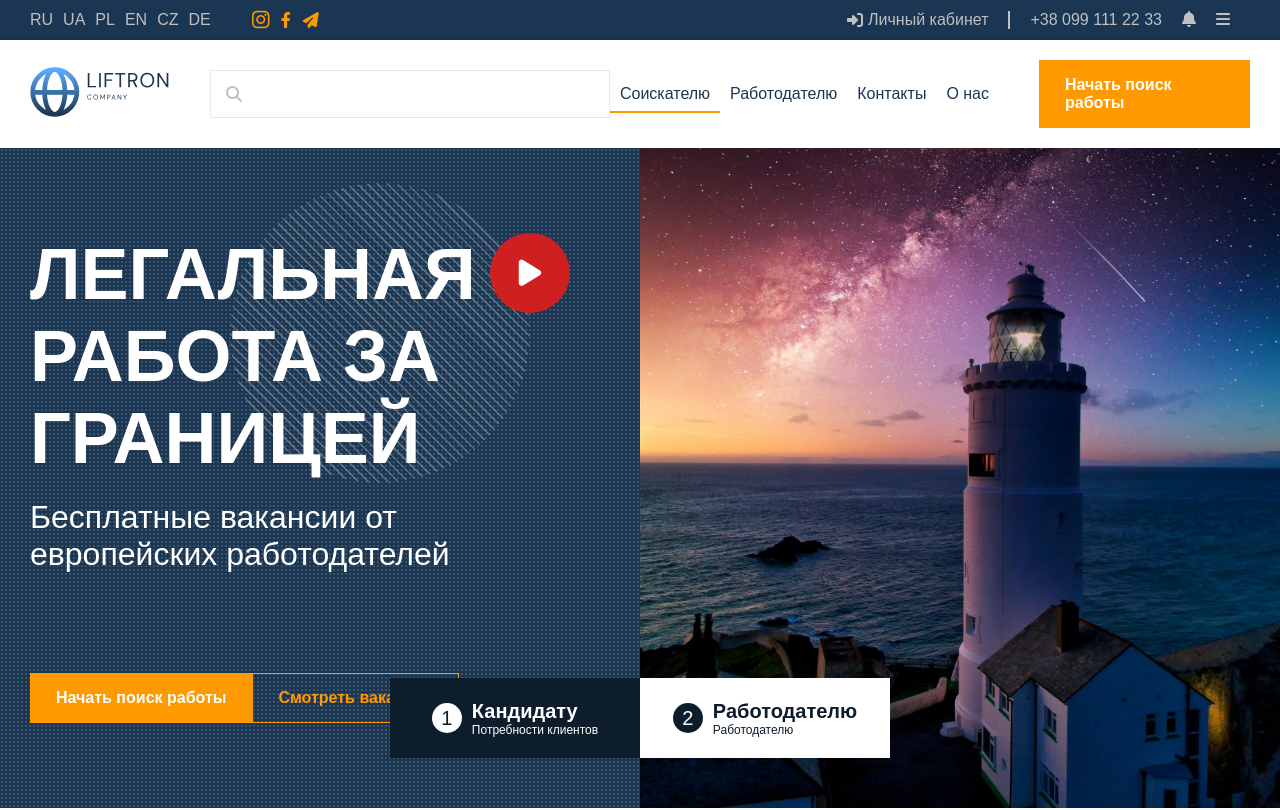
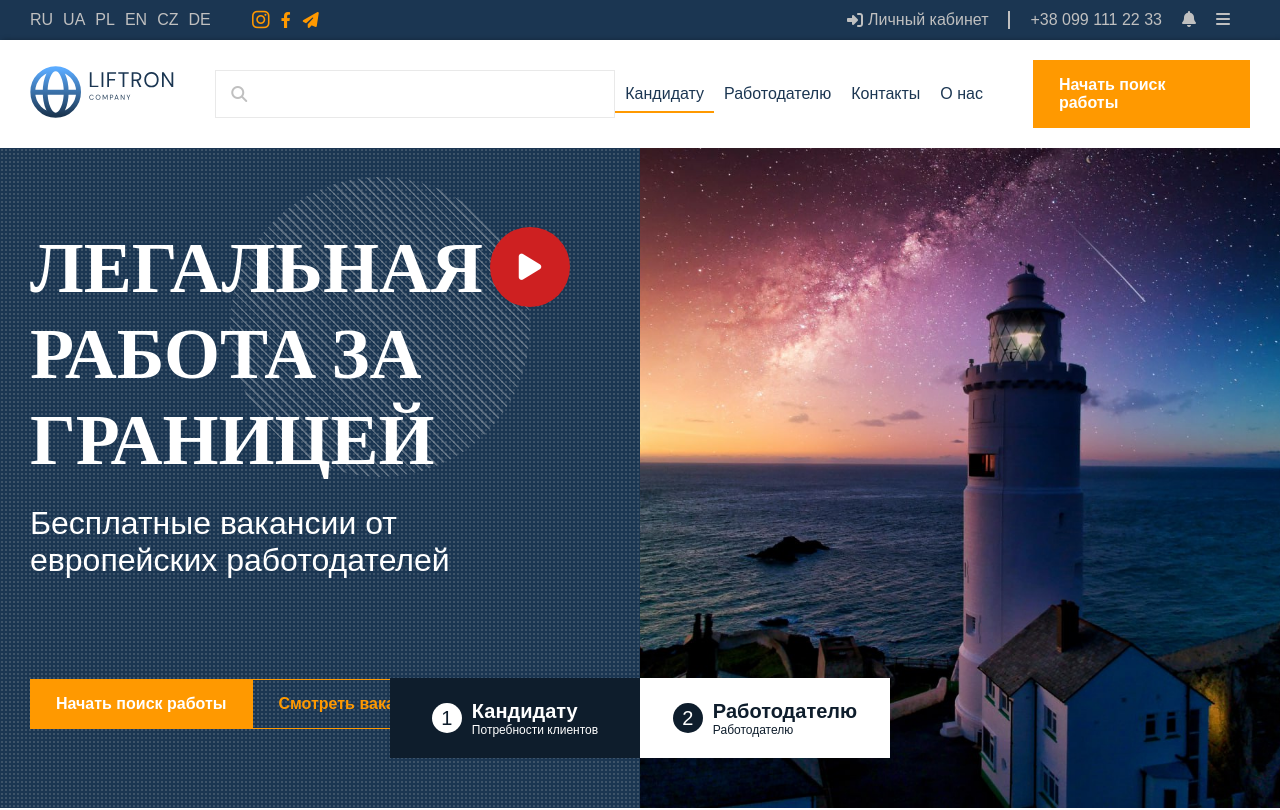
Before and after one commit to DmitryStetsenko/employment-abroad-app, a React (Create React App) app: page / in a window 1280 px wide. Shown: the top 810 px of the page. Built offline with nearby package versions, Linux system fonts and the light colour scheme; no server answers.

Commit message:
problem with add font !!!

```diff
--- a/src/componets/Hero.jsx
+++ b/src/componets/Hero.jsx
@@ -111,7 +111,6 @@ const EmployerHero = () => {
             </div>
             <div className="hero__action-block">
               <button className="btn">Подать вакансию</button>
-              <button className="btn btn_stroke">Смотреть вакансии</button>
             </div>
           </div>
         </div>
--- a/src/componets/Menu.jsx
+++ b/src/componets/Menu.jsx
@@ -4,7 +4,7 @@ const Menu = ({children, modificator}) => {
   return (
     <nav className="menu-header__menu">
     <ul className="menu-list">
-      <li className={`menu-list${modificator}__item`}><NavLink to="/" className={`menu-list${modificator}__link`}>Соискателю</NavLink></li>
+      <li className={`menu-list${modificator}__item`}><NavLink to="/" className={`menu-list${modificator}__link`}>Кандидату</NavLink></li>
       <li className={`menu-list${modificator}__item`}><NavLink to="/employer" className={`menu-list${modificator}__link`}>Работодателю</NavLink></li>
       <li className={`menu-list${modificator}__item`}><NavLink to="/contacts" className={`menu-list${modificator}__link`}>Контакты</NavLink></li>
       <li className={`menu-list${modificator}__item`}><NavLink to="/about" className={`menu-list${modificator}__link`}>О нас</NavLink></li>
--- a/src/componets/pages/AboutPage.jsx
+++ b/src/componets/pages/AboutPage.jsx
@@ -1,7 +1,8 @@
 import UnderConstuction from '../UnderConstuction';
 
 const AboutPage = () => {
-  return <UnderConstuction />;
+  // return <UnderConstuction />;
+  return <></>;
 };
 
 export default AboutPage;
--- a/src/componets/pages/AccountPage.jsx
+++ b/src/componets/pages/AccountPage.jsx
@@ -1,7 +1,8 @@
 import UnderConstuction from "../UnderConstuction";
 
 const AccountPage = () => {
-  return <UnderConstuction />;
+  // return <UnderConstuction />;
+  return <></>;
 };
 
 export default AccountPage;
--- a/src/componets/pages/ContactsPage.jsx
+++ b/src/componets/pages/ContactsPage.jsx
@@ -1,7 +1,8 @@
 import UnderConstuction from '../UnderConstuction';
 
 const ContactsPage = () => {
-  return <UnderConstuction />;
+  // return <UnderConstuction />;
+  return <></>;
 };
 
 export default ContactsPage;
--- a/src/componets/pages/EmployerPage.jsx
+++ b/src/componets/pages/EmployerPage.jsx
@@ -1,7 +1,8 @@
 import UnderConstuction from "../UnderConstuction";
 
 const EmployerPage = () => {
-  return <UnderConstuction />
+  // return <UnderConstuction />
+  return <></>;
 };
 
 export default EmployerPage;
--- a/src/componets/pages/VacancyPage.jsx
+++ b/src/componets/pages/VacancyPage.jsx
@@ -14,6 +14,8 @@ const VacancyPage = () => {
 
   const dispatch = useDispatch();
   const {data} = useSelector(state => state.vacancies);
+
+  console.log(data);
 
   const {
     id,
--- a/src/index.scss
+++ b/src/index.scss
@@ -1,7 +1,15 @@
+@font-face {
+  font-family: "Seasons";
+  src:url(./fonts/theseasons/TheSeasonsRegular.ttf) format("truetype");
+  // font-weight: 400;
+  // font-style: normal;
+  // font-display: swap;
+}
+
 @import "./scss/vars";
 @import "./scss/mixins";
 
-@import "./scss/fonts";
+// @import "./scss/fonts";
 @import "./scss/common";
 @import "./scss/components/forms/forms";
 
--- a/src/scss/_fonts.scss
+++ b/src/scss/_fonts.scss
@@ -1,5 +1,7 @@
-@include addFont('/fonts/theseasons/TheSeasonsRegular', 'Seasons');
-@include addFont('/fonts/moontime/MoonTime-Regular', 'MoonTime');
+$fontPathBase: '/fonts';
 
-@include addFont('/fonts/dmsans/DMSans-Regular', 'DM Sans');
-@include addFont('/fonts/dmsans/DMSans-Bold', 'DM Sans', bold);
+@include addFont($fontPathBase + '/theseasons/TheSeasonsRegular', 'Seasons');
+@include addFont($fontPathBase + '/moontime/MoonTime-Regular', 'MoonTime');
+
+@include addFont($fontPathBase + '/dmsans/DMSans-Regular', 'DM Sans');
+@include addFont($fontPathBase + '/dmsans/DMSans-Bold', 'DM Sans', bold);
--- a/src/scss/_mixins.scss
+++ b/src/scss/_mixins.scss
@@ -7,7 +7,7 @@
 @mixin addFont($path, $fontFamily, $fontWeight: normal, $fontStyle: normal) {
     @font-face {
         font-family: $fontFamily;
-        src: url($path + '.eot');
+        src: url($path + '.eot') format('embedded-opentype');
         src: url($path + '.eot?#iefix') format('embedded-opentype'),
             url($path + '.woff2') format('woff2'),
             url($path + '.woff') format('woff'),
@@ -16,5 +16,4 @@
         font-style: $fontStyle;
         font-display: swap;
     }
-
 }
--- a/src/scss/_vars.scss
+++ b/src/scss/_vars.scss
@@ -11,4 +11,5 @@ $color6: #EFEFEF;
 $fzSectionTitle: 40px;
 
 // font
-$fontTitle: arial, sans-serif;
+// $fontTitle: arial, sans-serif;
+$fontTitle: "Seasons";
```
